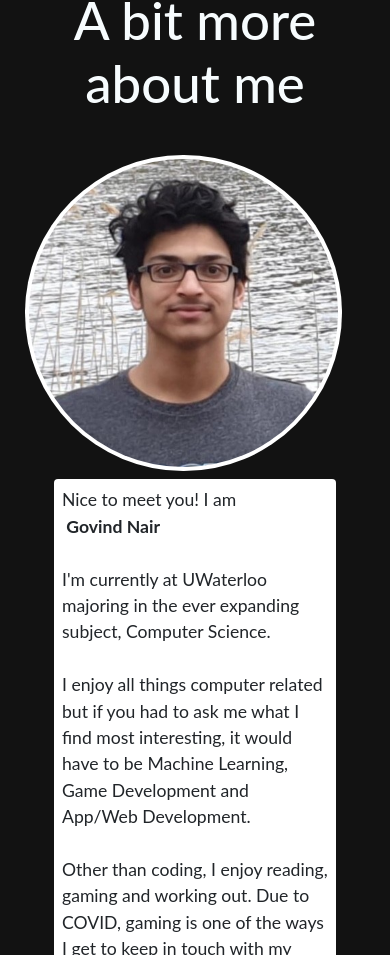
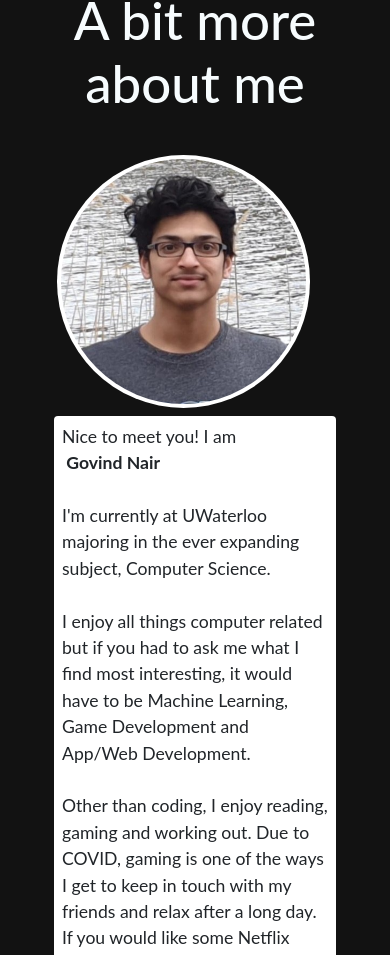
Before and after one commit to GovindN75/Portfolio-Website, a React (Create React App) app: page / in a window 390 px wide. Shown: the part 961-1916 px from the top of the page. Built offline with nearby package versions, Linux system fonts and the light colour scheme.

Commit message:
img responsive fix

```diff
--- a/src/pages/About/About-comp.jsx
+++ b/src/pages/About/About-comp.jsx
@@ -16,7 +16,7 @@ const About = () => {
         <Container>
           <Row className="pt-3 pb-5 align-items-center">
             <Col xs={12} md={6}>
-              <Row className="justify-content-center mb-2 mr-2 ">
+              <Row className="justify-content-center mb-2 mr-2">
                 <Image className="profile justify-content-end" alt="profile" src={Profile} style={{borderRadius: "50%", borderStyle: "hidden"}}thumbnail fluid />
               </Row>
             </Col>
--- a/src/pages/About/about-style.css
+++ b/src/pages/About/about-style.css
@@ -4,7 +4,7 @@
 }
 
 .profile {
-  max-width: 18em;
+  max-width: 30vh;
 }
 
 .my-details {
```
